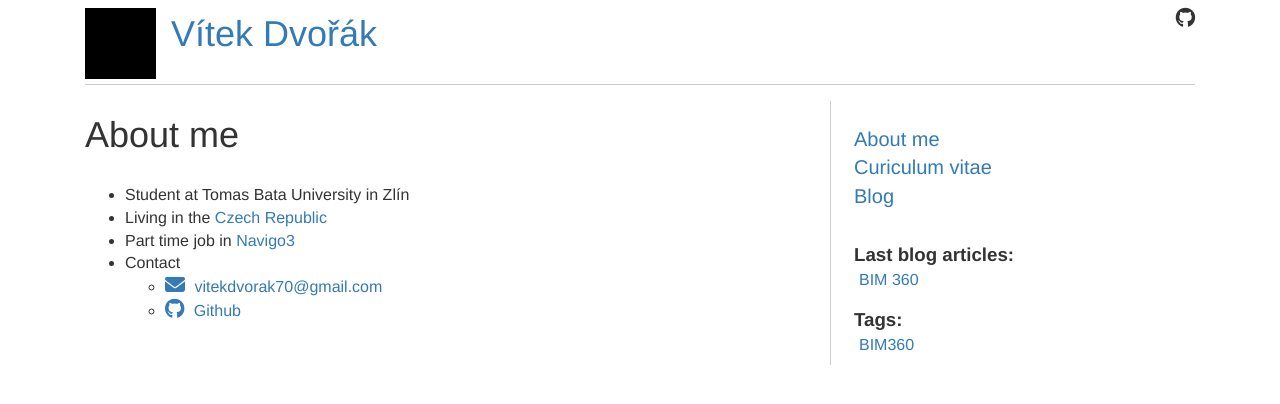
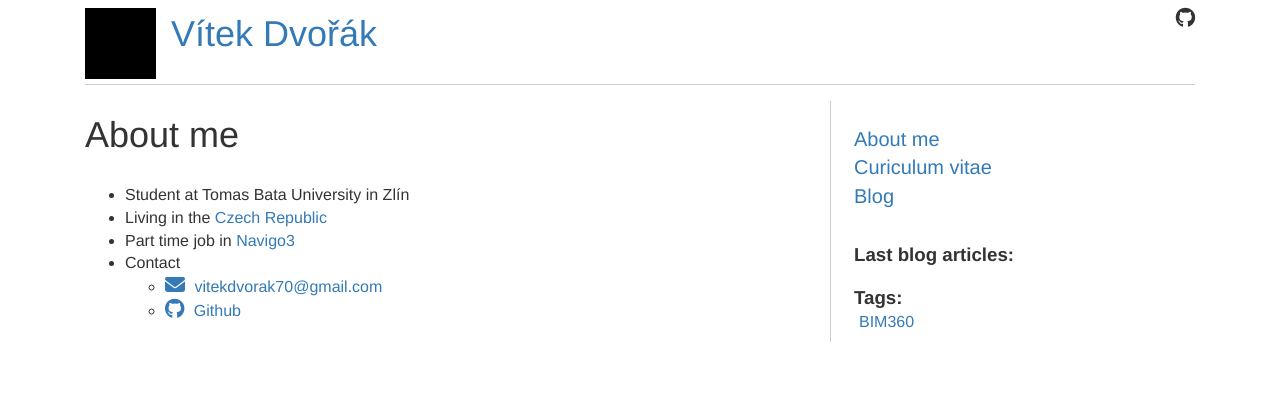
Before and after one commit to vdvorak/vitekdvorak.github.io, a Jekyll site: the page built from index.md, in a window 1280 px wide. Shown: the top 404 px of the page. Built offline with Jekyll 4.4.1, drawn with Linux system fonts in a browser that asks for light colours; nearby versions of some CDN libraries; our own code applies the rules of GitHub Pages for plain Markdown files.

Commit message:
Update default.html

```diff
--- a/_layouts/default.html
+++ b/_layouts/default.html
@@ -49,9 +49,11 @@ href="https://stackpath.bootstrapcdn.com/bootstrap/4.4.1/css/bootstrap-grid.min.
             <h3>Last blog articles:</h3>
             <div class="tags">
               {% for post in site.posts limit: 5 %}
-              <div class="tag">
-                <a href="{{post.url | downcase }}#disqus_thread"> {{post.title}} </a>
-              </div>
+                {% if post.isDraft == false %}
+                    <div class="tag">
+                      <a href="{{post.url | downcase }}#disqus_thread"> {{post.title}} </a>
+                    </div>
+                {% endif %}
               {% endfor %}
             </div>
           </div>
```
